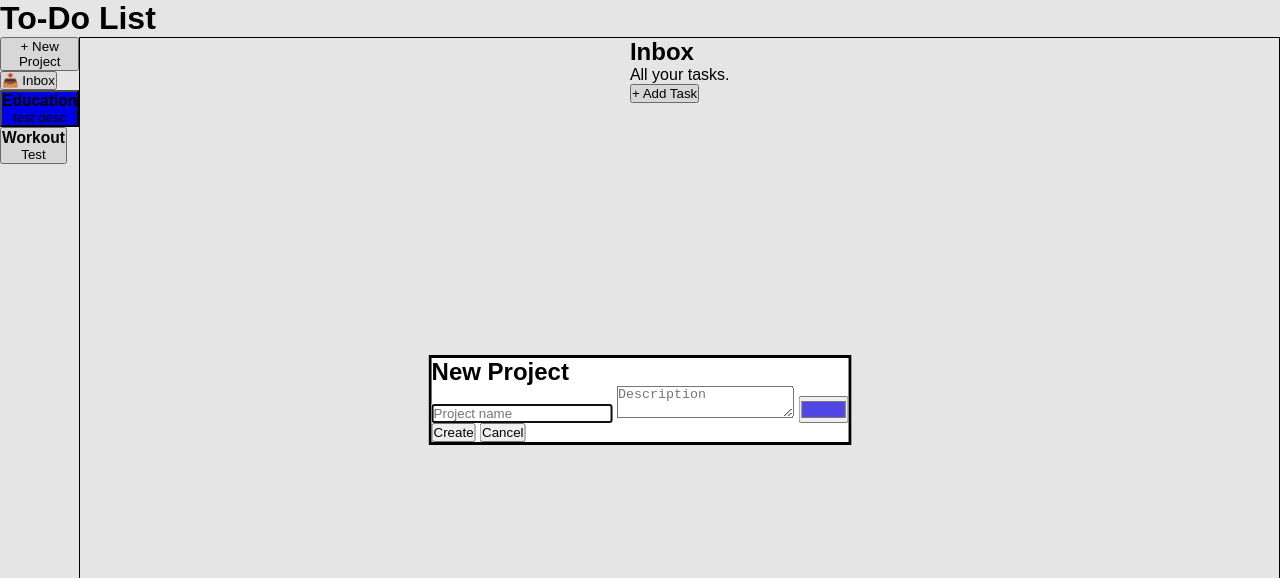
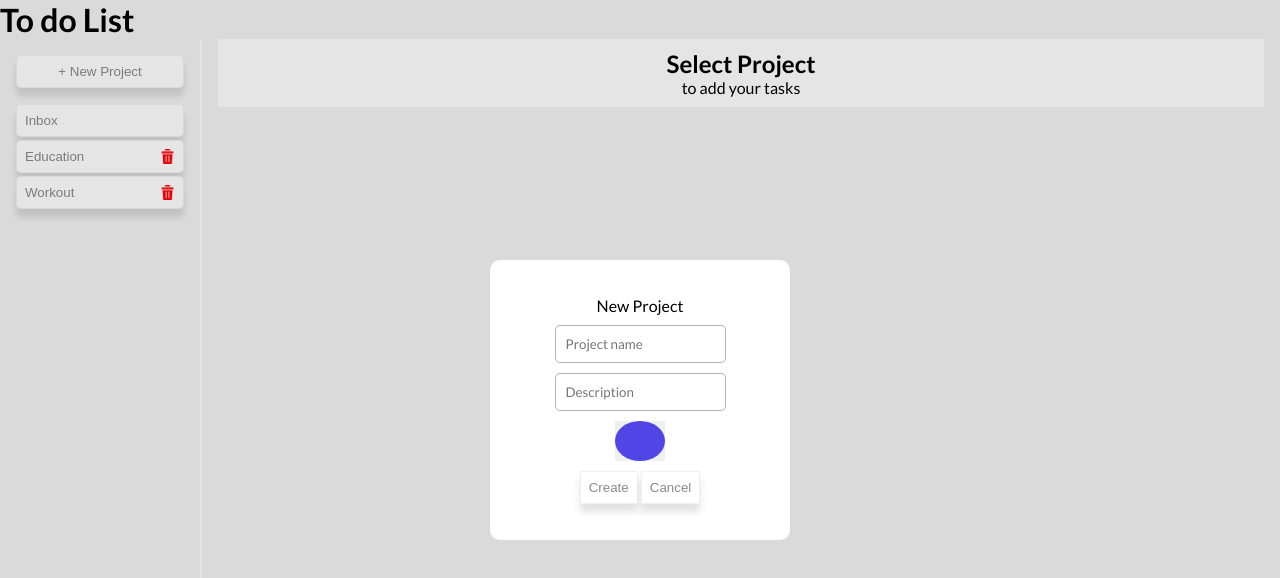
Before and after one commit to Sweranzo/To-Do-List, a website built with webpack: page src/template.html in a window 1280 px wide. Both pictures are taken after a click on the button "+ New Project". Shown: the top 578 px of the page. Built offline with nearby package versions, Linux system fonts and the light colour scheme.

Commit message:
Add: interactive design,project  delete function, inputs design, button hover, page layout

```diff
--- a/src/display.js
+++ b/src/display.js
@@ -1,7 +1,9 @@
 import { addtask,addproject,taskContainer,projectContainer,projectNameInput,projectDescriptionInput,projectTitle,
-projectDescription } from "./dom.js";
+projectDescription,inboxProject,contentHeader,
+addTaskBtn} from "./dom.js";
 import {MyProjects, myProjects} from "./myprojects.js";
-
+import { project } from "./project.js";
+import trashIcon from "./delete.png"
 
 export class Display{
 
@@ -10,9 +12,9 @@ export class Display{
 
     }
 
-    showTask(project){
+    showTask(projects){
         taskContainer.textContent = '';
-        project.list.forEach(task => {
+        projects.list.forEach(task => {
             const taskCard = document.createElement('div');
             taskCard.classList.add('task-card');
             const title = document.createElement('h3');
@@ -25,37 +27,75 @@ export class Display{
             priority.textContent = `${task.priority}`;
             const reminder = document.createElement('p');
             reminder.textContent = `${task.reminder}`;
-            taskCard.append(title,des,date,priority,reminder);
+            const deleteTask = document.createElement('button');
+            deleteTask.textContent = 'remove';
+            deleteTask.addEventListener('click', () => {
+                project.removeTask(task.id);
+                this.showProjects();
+            })
+            taskCard.append(title,des,date,priority,reminder,deleteTask);
             taskContainer.append(taskCard);
         })
     }
 
     showProjects(){
+    addTaskBtn.style.display = 'none';
     projectContainer.textContent = '';
+
 
     myProjects.projects.forEach(project => {
 
     const projectItem = document.createElement("button");
     projectItem.classList.add("project-item");
+    const projectName = document.createElement("p");
+    projectName.textContent = project.name;
 
-    projectItem.style.backgroundColor = project.color;
 
-    const projectName = document.createElement("h3");
-    projectName.textContent = project.name;
+     if (project.id === myProjects.selectedId){
+            projectItem.style.borderLeft = `4px solid ${project.color}`
+             projectName.style.color = "gray";
+             projectName.style.fontWeight = "bolder";
+             projectName.style.fontSize = "larger";
+            addTaskBtn.style.display = 'block';
+        } else {
+            projectItem.style.border = '';
+        }
 
     const projectDes = document.createElement("p");
     projectDes.textContent = project.des;
 
-    projectItem.append(projectName,projectDes);
+    projectItem.append(projectName);
+
+    if(project.name !== "Inbox") {
+    const trash = document.createElement('img');
+    trash.classList.add('trash-can');
+    trash.src = trashIcon;
+
+    trash.addEventListener('click', () => {
+        const alertUser = confirm('do you want to delete this project?');
+        if(alertUser){
+            myProjects.deleteProject(project.id);
+        }
+        this.showProjects();
+
+    })
+
+    projectItem.append(trash);
+    }
+
 
     projectItem.addEventListener("click", () => {
         this.currentProject = project;
-
         projectTitle.textContent = project.name;
         projectDescription.textContent = project.des;
+        this.showTask(this.currentProject);
+        this.showProjects();
+    });
 
-        this.showTask(this.currentProject);
-    });
+    projectItem.addEventListener('mouseenter', () => {
+         myProjects.selectedProjectId(project.id);
+
+    })
 
     projectContainer.append(projectItem);
 
--- a/src/dom.js
+++ b/src/dom.js
@@ -1,9 +1,8 @@
 // =========================
 // Sidebar
 // =========================
-
+export const contentHeader = document.querySelector('#content-header');
 export const addProjectBtn = document.querySelector("#add-project");
-export const inboxProject = document.querySelector("#inbox-project");
 export const projectContainer = document.querySelector("#project-container");
 
 // =========================
@@ -33,7 +32,6 @@ export const reminderInput = document.querySelector("#reminder");
 export const saveTaskBtn = document.querySelector("#save-task");
 export const cancelTaskBtn = document.querySelector("#cancel-task");
 
-
 // =========================
 // Project Dialog
 // =========================
--- a/src/index.js
+++ b/src/index.js
@@ -3,7 +3,8 @@ import "./style.css";
 import { MyProjects,myProjects } from "./myprojects.js";
 import { addProjectBtn,taskDialog,projectDialog,projectContainer,saveTaskBtn,
 cancelTaskBtn,saveProjectBtn,projectNameInput,projectDescriptionInput,projectColorInput,cancelProjectBtn,
-addTaskBtn,titleInput,descriptionInput,dueDateInput,priorityInput,reminderInput} from "./dom.js";
+addTaskBtn,titleInput,descriptionInput,dueDateInput,priorityInput,reminderInput,inboxProject,taskForm,
+projectForm} from "./dom.js";
 import { Display } from "./display.js";
 import { project } from "./project.js";
 
@@ -11,8 +12,6 @@ import { project } from "./project.js";
 const display = new Display();
 display.showProjects();
 
-
-console.log(projectDescriptionInput);
 
 addProjectBtn.addEventListener('click', () => {
     projectDialog.showModal();
@@ -25,6 +24,7 @@ cancelProjectBtn.addEventListener('click', () => {
 saveProjectBtn.addEventListener('click', (e) => {
     e.preventDefault();
     myProjects.addProject(projectNameInput.value,projectDescriptionInput.value,projectColorInput.value);
+    projectForm.reset();
     display.showProjects();
     projectDialog.close();
 })
@@ -42,6 +42,11 @@ saveTaskBtn.addEventListener('click',(e) => {
     }
 
     display.currentProject.addTask(titleInput.value,descriptionInput.value,dueDateInput.value,priorityInput.value,reminderInput.checked);
+    taskForm.reset();
     display.showTask(display.currentProject);
     taskDialog.close();
 })
+
+cancelTaskBtn.addEventListener('click', () => {
+    taskDialog.close();
+})
--- a/src/myprojects.js
+++ b/src/myprojects.js
@@ -1,9 +1,11 @@
 import { Project } from "./project.js";
 import { Task } from "./task.js";
+import { inboxProject } from "./dom.js";
 
 export class MyProjects {
     constructor(){
         this.projects = [];
+        this.selectedId = null;
     }
 
     addProject(name,des,color){
@@ -12,9 +14,22 @@ export class MyProjects {
         this.projects.push(newProject);
     }
 
+    deleteProject(id){
+        const index = this.projects.findIndex(proj => proj.id === id)
+
+        if (index !== -1){
+            this.projects.splice(index,1);
+        }
+    }
+
+    selectedProjectId(id){
+        this.selectedId = id;
+    }
+
 
 }
 
 export const myProjects = new MyProjects();
+myProjects.addProject('Inbox','Personal Task','Yellow');
 myProjects.addProject('Education','test desc','Blue');
-myProjects.addProject('Workout','Test','Color');
+myProjects.addProject('Workout','Test','red');
--- a/src/project.js
+++ b/src/project.js
@@ -4,6 +4,7 @@ import { Task } from "./task.js";
 
 export class Project {
     constructor(name,des,color) {
+        this.id = crypto.randomUUID();
         this.name = name;
         this.des = des;
         this.color = color;
@@ -14,6 +15,13 @@ export class Project {
         let newTask = new Task(title,des,date,priority,reminder);
         this.list.push(newTask);
     }
+
+    removeTask (id) {
+        const index = this.list.findIndex(task => task.id === id);
+        if (index !== -1 ){
+            this.list.splice(index,1);
+        }
+    }
 }
 
 
--- a/src/style.css
+++ b/src/style.css
@@ -1,3 +1,5 @@
+@import url('https://fonts.googleapis.com/css2?family=Lato:ital,wght@0,100;0,300;0,400;0,700;0,900;1,100;1,300;1,400;1,700;1,900&display=swap');
+
 *{
     margin: 0;
     padding: 0;
@@ -6,31 +8,203 @@
 
 
 body {
+    font-family: "Lato", sans-serif;
     margin: 0;
     height: 100vh;
-    font-family: sans-serif;
     display: grid;
     grid-template-rows: 0fr 1fr;
+    background-color: rgba(3, 3, 3, 0.048);
 
 }
 
-main {
-    display: flex;
-    display: grid;
-    grid-template: 1fr / 0fr 4fr;
+button {
+    transition: transform 0.25s ease-out;
 }
 
-.content {
-  display: flex;
-  justify-content: center;
-  border: 1px solid black;
+button:hover {
+    transform: scale(1.05);
+    box-shadow: 0px 0px 14px 6px rgba(255,255,255,0.72);
+
+}
+
+
+.sidebar {
+    display: flex;
+    flex-direction: column ;
+    width: 200px;
+    gap: 1rem;
+    padding: 1rem;
 
 
 }
 
-#project-dialog{
+.sidebar button {
+    width: 100%;
+    background-color: white;
+    text-align: center;
+    border-radius: 5px;
+}
+
+#inbox-project {
+
+    display: flex;
+    justify-content: center;
+    margin-bottom: 0.2rem;
+
+}
+main {
+    display: grid;
+    grid-template: 1fr / 0fr 4fr;
+
+}
+
+main button,#project-dialog button, #task-dialog button{
+
+    border:none;
+    padding: 0.5rem;
+    box-shadow: 0px 8px 7px 0px rgba(0, 0, 0, 0.116);
+    border: 1px solid rgba(128, 128, 128, 0.116);
+    color: rgba(0, 0, 0, 0.466);
+    background-color: white;
+
+}
+
+
+.content {
+  display: flex;
+  flex-direction: column;
+  gap:1rem;
+  border-left: 2px solid white;
+  padding-left: 1rem;
+    padding-right: 1rem;
+}
+
+.content-header {
+    display: flex;
+    flex-direction: column;
+    align-items: center;
+    text-align: center  ;
+    gap: 10px;
+    padding: 10px;
+    background-color: white;
+
+
+}
+
+#task-container {
+    display: grid;
+    width: 100%;
+    height: 100%;
+    grid-template: 1fr 1fr 1fr/ 1fr 1fr 1fr 1fr 1fr;
+    place-items: center;
+    gap:10px;
+}
+
+.task-card {
+    border: transparent;
+    padding: 10px;
+    height: 100%;
+    width: 100%;
+    box-shadow: 0px 8px 7px 0px rgba(0, 0, 0, 0.116);
+    color: rgba(0, 0, 0, 0.603);
+    background-color: white;
+    border-radius: 10px;
+}
+.trash-can {
+    height: 15px;
+    width: 15px;
+}
+
+#project-container {
+    display: flex;
+    flex-direction: column;
+    gap: 0.2rem;
+}
+
+.project-item {
+    display: flex;
+    text-align: center;
+    justify-content: space-between;
+}
+
+#task-dialog {
     position: absolute;
     top: 50%;
     left: 50%;
     transform: translate(-50%, -50%);
+    padding: 1rem;
+    border: transparent;
+    width: 400px;
+    height:400px;
+    border-radius: 10px;
 }
+
+#task-form {
+    display: flex;
+    flex-direction: column;
+    gap: 1rem;
+    text-align: center;
+}
+
+#project-dialog{
+
+    position: absolute;
+    top: 50%;
+    left: 50%;
+    transform: translate(-50%, -50%);
+    padding: 1rem;
+    border: transparent;
+    width: 300px;
+    height:280px;
+    border-radius: 10px;
+
+
+}
+#project-name, #project-description-input, #title, #description, #due-date, #priority{
+    padding: 10px;
+    border-radius: 5px;
+    border: 1px solid rgba(0, 0, 0, 0.295);
+    font-family: "Lato", sans-serif;
+    color:gray;
+}
+/* #project-name,#project-description-input input {
+    width: 100%;
+}
+ */
+
+#project-color {
+    display: block;
+    border: none;
+    height: 40px;
+    background-color: none;
+}
+
+input[type="color"]::-webkit-color-swatch-wrapper {
+    padding: 0;
+      background-color: none;
+
+}
+
+input[type="color"]::-webkit-color-swatch {
+    border: none;
+    border-radius: 50%;
+}
+
+input:focus {
+outline: none;
+color: rgba(3, 3, 3, 0.603);
+
+
+}
+
+#project-form {
+    display: flex;
+    flex-direction: column;
+    gap: 10px;
+    align-items: center;
+    justify-content: center;
+    height: 100%;
+
+
+
+}
--- a/src/template.html
+++ b/src/template.html
@@ -9,7 +9,7 @@
 
     <!-- Header -->
     <header class="header">
-        <h1>To-Do List</h1>
+        <h1>To do List</h1>
     </header>
 
     <main class="app">
@@ -20,11 +20,6 @@
             <button id="add-project">+ New Project</button>
 
             <nav class="project-list">
-
-                <!-- Default Project -->
-                <button id="inbox-project" class="project-item active">
-                    📥 Inbox
-                </button>
 
                 <!-- Dynamic Projects -->
                 <div id="project-container">
@@ -42,9 +37,9 @@
             <header class="content-header">
 
                 <div>
-                    <h2 id="project-title">Inbox</h2>
+                    <h2 id="project-title">Select Project</h2>
                     <p id="project-description">
-                        All your tasks.
+                        to add your tasks
                     </p>
                 </div>
 
@@ -80,7 +75,7 @@
 
         <form id="task-form">
 
-            <h2>New Task</h2>
+            <p>New Task</p>
 
             <input
                 id="title"
@@ -89,10 +84,11 @@
                 required
             >
 
-            <textarea
+            <input
                 id="description"
+                type="text"
                 placeholder="Description"
-            ></textarea>
+            ></input>
 
             <input
                 id="due-date"
@@ -138,7 +134,7 @@
 
         <form id="project-form">
 
-            <h2>New Project</h2>
+            <p>New Project</p>
 
             <input
                 id="project-name"
@@ -147,10 +143,11 @@
                 required
             >
 
-            <textarea
+            <input
                 id="project-description-input"
+                type="text"
                 placeholder="Description"
-            ></textarea>
+            >
 
             <input
                 id="project-color"
```
Also changed, not shown: src/delete.png (added).
